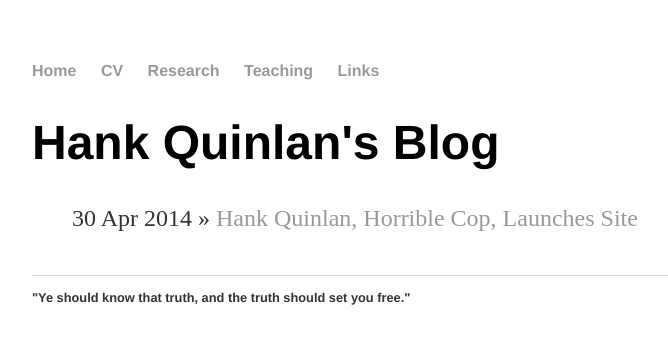
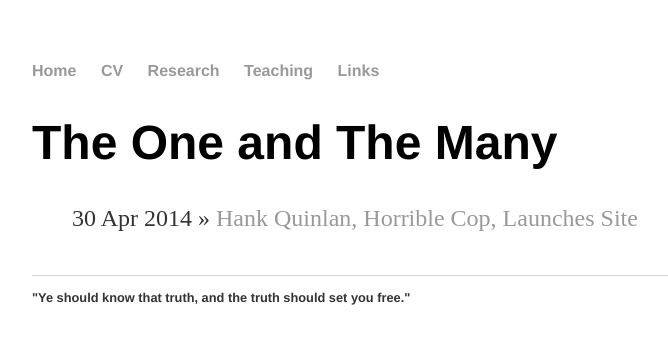
Before and after one commit to zlchurch/zlchurch.github.io, a Jekyll site: the page built from blog/index.html, in a window 1280 px wide. Shown: the top 344 px of the page, without its empty margins (160-828 px from the left). Built offline with Jekyll 4.4.1, drawn with Linux system fonts in a browser that asks for light colours.

Commit message:
Update index.html

```diff
--- a/blog/index.html
+++ b/blog/index.html
@@ -1,5 +1,5 @@
 ---
-title: Hank Quinlan's Blog
+title: The One and The Many
 layout: default
 ---
 
```
